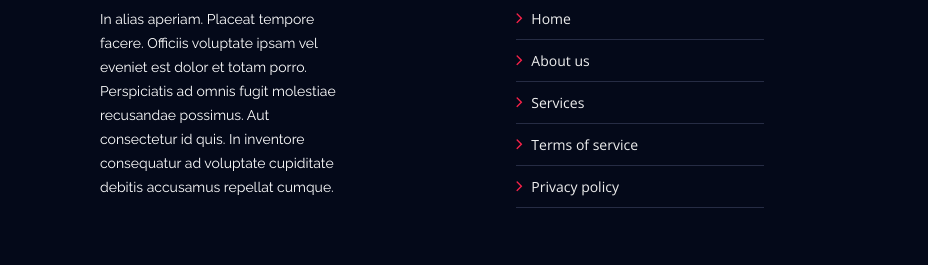
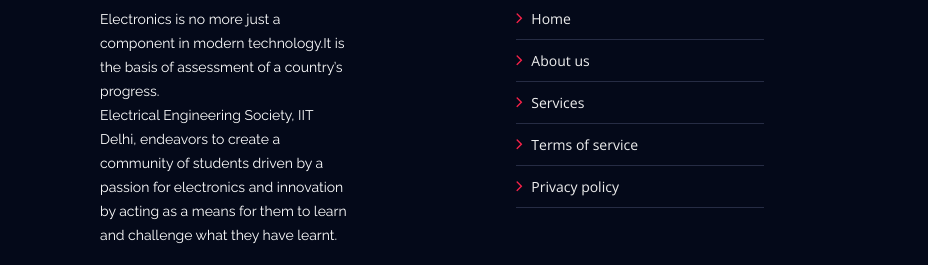
Before and after one commit to EES-IITD/EES-IITD.github.io, a plain HTML site: page index.html in a window 1280 px wide. Shown: the part 5718-5983 px from the top of the page, 0-928 px from the left. Drawn offline with nearby package versions, Linux system fonts and the light colour scheme.

Commit message:
Update index.html

```diff
--- a/index.html
+++ b/index.html
@@ -567,7 +567,8 @@
 
           <div class="col-lg-3 col-md-6 footer-info">
             <img src="img/logo3.png"  alt="TheEvenet">
-            <p>In alias aperiam. Placeat tempore facere. Officiis voluptate ipsam vel eveniet est dolor et totam porro. Perspiciatis ad omnis fugit molestiae recusandae possimus. Aut consectetur id quis. In inventore consequatur ad voluptate cupiditate debitis accusamus repellat cumque.</p>
+            <p>Electronics is no more just a component in modern technology.It is the basis of assessment of a country’s progress.<br>
+              Electrical Engineering Society, IIT Delhi, endeavors to create a community of students driven by a passion for electronics and innovation by acting as a means for them to learn and challenge what they have learnt.</p>
           </div>
 
           <div class="col-lg-3 col-md-6 footer-links">
```
